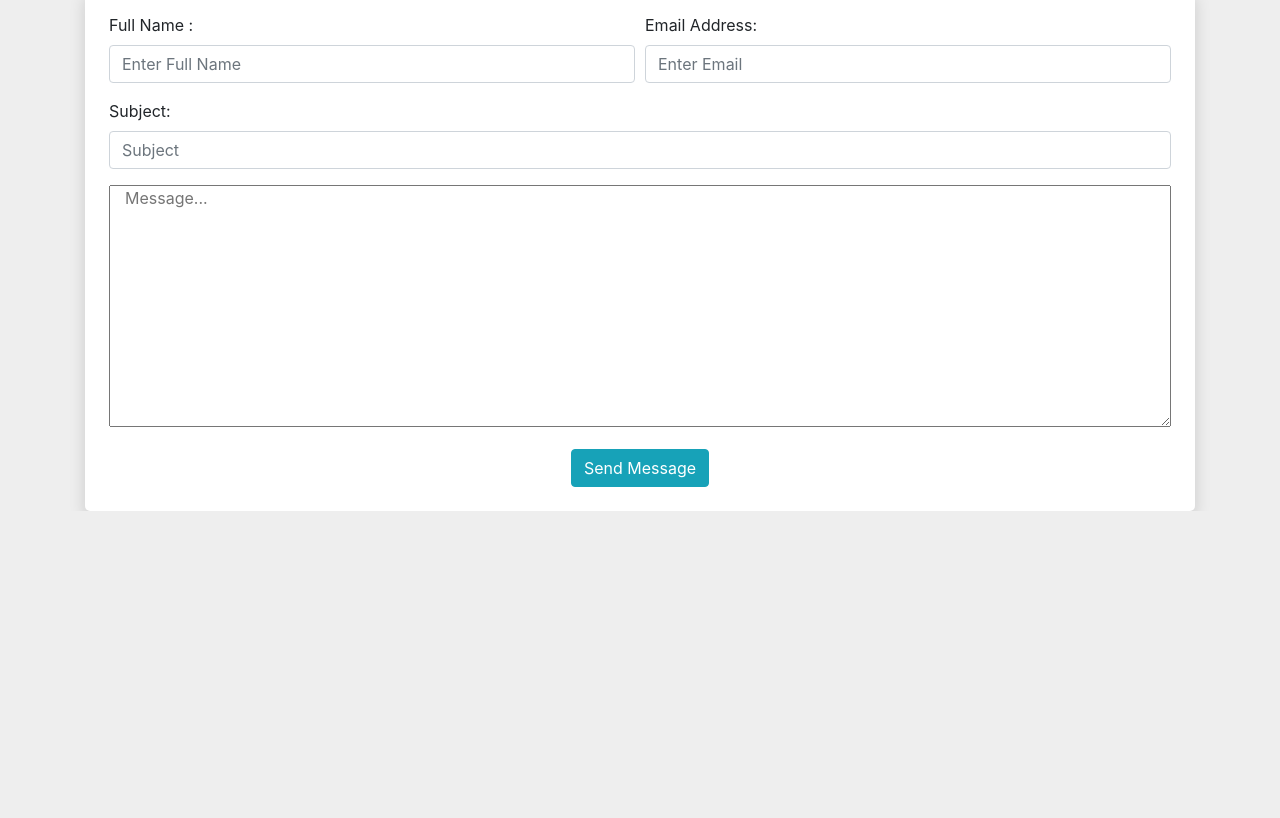
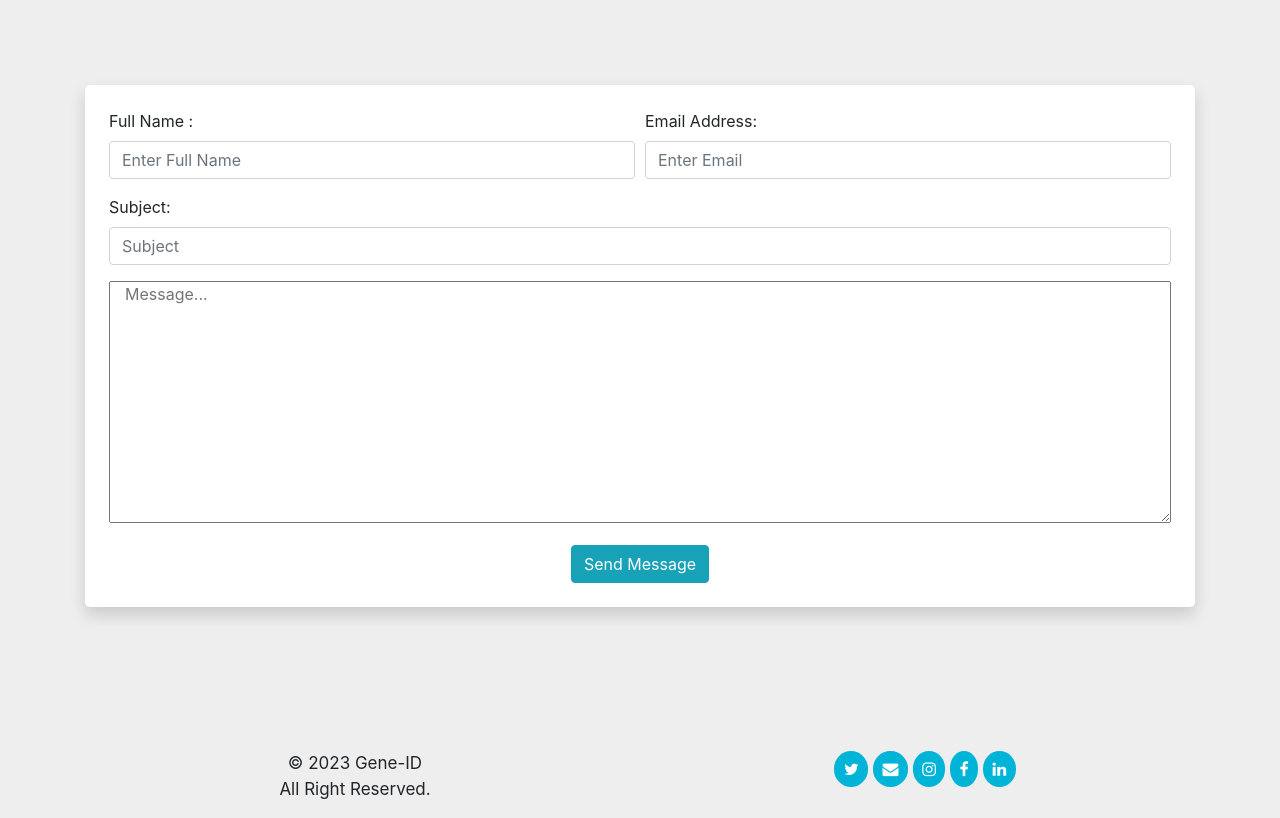
Before and after one commit to Godwin-Egba/GENE-ID, a plain HTML site: page index.html in a window 1280 px wide. Shown: the part 3101-3919 px from the top of the page. Before the commit the page ends 3612 px from the top, so only its background shows below. Drawn offline with Linux system fonts and the light colour scheme.

Commit message:
update footer

```diff
--- a/gene.css
+++ b/gene.css
@@ -293,6 +293,8 @@ font-family:'Segoe UI', Tahoma, Geneva, Verdana, sans-serif;
     margin-top: 3rem;
 }
 
+
+
 .contacts{
     background-color:white;
     padding: 1.5rem;
@@ -312,6 +314,49 @@ font-family:'Segoe UI', Tahoma, Geneva, Verdana, sans-serif;
     color: gray;
     font-weight: 500;
 }
+.fa-twitter{
+    background-color: #00b4d8;
+    padding: 0.6rem;
+    color: white;
+    border-radius: 50%;
+}
+.fa-envelope{
+    background-color: #00b4d8;
+    padding: 0.6rem;
+    color: white;
+    border-radius: 50%;
+}
+.fa-instagram{
+    background-color: #00b4d8;
+    padding: 0.6rem;
+    color: white;
+    border-radius: 50%;
+}
+.fa-facebook{
+    background-color: #00b4d8;
+    padding: 0.6rem;
+    color: white;
+    border-radius: 50%;
+}
+.fa-linkedin{
+    background-color: #00b4d8;
+    padding: 0.6rem;
+    color: white;
+    border-radius: 50%;
+}
+
+footer{
+    margin-top: 9rem;
+}
+
+footer p{
+    font-weight: 400;
+    font-size: 17px;
+}
+
+footer i:hover{
+cursor: pointer;
+}
 
 
 
@@ -330,6 +375,10 @@ font-family:'Segoe UI', Tahoma, Geneva, Verdana, sans-serif;
 @media (max-width:576px) {
 
 
+    footer{
+        margin-top: 2.5rem;
+        margin-bottom: 1rem;
+    }
 
  .rate{
     margin-top: 1rem;
@@ -377,10 +426,6 @@ font-family:'Segoe UI', Tahoma, Geneva, Verdana, sans-serif;
             font-size: 1.5rem;
             font-weight: 400;
             font-family:'Segoe UI', Tahoma, Geneva, Verdana, sans-serif;
-        }
-
-        .navbar-nav{
-            background: url(./images/gene-log.gif);
         }
 
         .pap button{
@@ -435,7 +480,7 @@ font-family:'Segoe UI', Tahoma, Geneva, Verdana, sans-serif;
         }
         .user2{
             font-size: 13px;
-            line-height: 1px;
+           line-height: 1px !important;
             font-weight: 100;
         }
         .user3{
--- a/index.html
+++ b/index.html
@@ -291,6 +291,25 @@
 
         </form>
     </div>
+</footer>
+
+
+<footer class="container">
+    <div class="row text-center">
+        <div class="col-md-6 ">
+            <p> <span class="entity">&#169; 2023 Gene-ID <br>
+             All Right Reserved. </p>
+        </div>
+
+        <div class="col-md-6">
+            <i class="fa fa-twitter"></i>
+            <i class="fa fa-envelope"></i>
+            <i class="fa fa-instagram"></i>
+            <i class="fa fa-facebook"></i>
+            <i class="fa fa-linkedin"></i>
+        </div>
+
+    </div>
 
 
 
@@ -320,7 +339,6 @@
 
 
 
-
   <!-- optional javascript -->
     <script src="./Plugins/bootstrap/js/jquery.min.js"></script>
     <!-- JQuary -->
```
